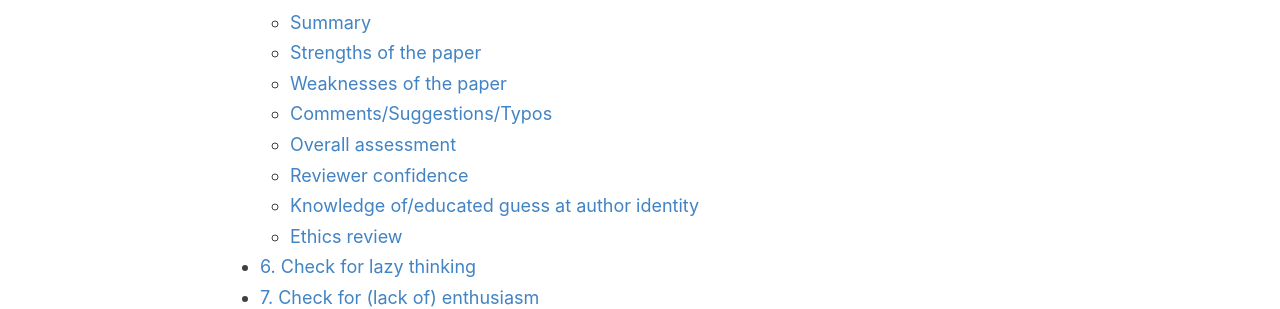
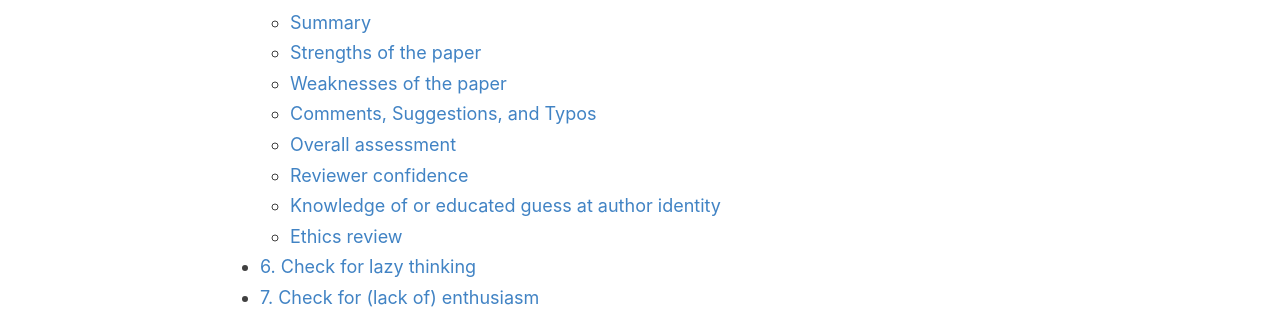
Before and after one commit to amitmerchant1990/reverie, a Jekyll site: the page built from reviewertutorial.md, in a window 1280 px wide and 900 px high, scrolled down 599 px. Shown: the part 157-466 px from the top of the window. Built offline with Jekyll 4.4.1, drawn with Linux system fonts in a browser that asks for light colours; some of the changed text lies outside the part shown.

Commit message:
Update reviewertutorial.md

```diff
--- a/reviewertutorial.md
+++ b/reviewertutorial.md
@@ -23,10 +23,10 @@
 >   * [Summary](#summary)
 >   * [Strengths of the paper](#strengths-of-the-paper)
 >   * [Weaknesses of the paper](#weaknesses-of-the-paper)
->   * [Comments/Suggestions/Typos](#comments-suggestions-typos)
+>   * [Comments, Suggestions, and Typos](#comments-suggestions-and-typos)
 >   * [Overall assessment](#overall-assessment)
 >   * [Reviewer confidence](#reviewer-confidence)
->   * [Knowledge of/educated guess at author identity](#knowledge-of-educated-guess-at-author-identity)
+>   * [Knowledge of or educated guess at author identity](#knowledge-of-or-educated-guess-at-author-identity)
 >   * [Ethics review](#ethics-review)
 > - [6. Check for lazy thinking](#6-check-for-lazy-thinking)
 > - [7. Check for (lack of) enthusiasm](#7-check-for--lack-of--enthusiasm)
@@ -140,7 +140,7 @@
 
 If you have serious concerns, but you see how the paper could be improved, please be specific about what the authors could do to address your concerns. Please also **number all the points to which you would like the authors to respond** in order to change your view of this work.
 
-#### Comments/Suggestions/Typos
+#### Comments, Suggestions, and Typos
 
 While the other fields are written for the chairs, this field is a message to the authors. This is the place for general comments, suggestions, clarifications, pointing out (a reasonable amount of) typos or language errors: the small things that you do not consider “weaknesses” and should not distract the chairs from your overall assessment. Of course, if you find the paper completely illegible or unclear, such issues can escalate to the “weakness” list for the chairs.
 
@@ -160,7 +160,7 @@
 The **reviewer confidence** rank lets you provide the action editor with an indicator of how sure you are about your evaluation. If your confidence is lower, you are probably going to be requesting clarifications and additional details. In that situation, it would be very helpful for the authors to know how your opinion would change, should they provide satisfactory revisions.
 
 
-#### Knowledge of/educated guess at author identity
+#### Knowledge of or educated guess at author identity
 
 As mentioned above, if you know who the authors are you should have tried to have this paper reassigned. If this was not possible, this is the place to indicate that your review should be taken with a grain of salt.
 
```
